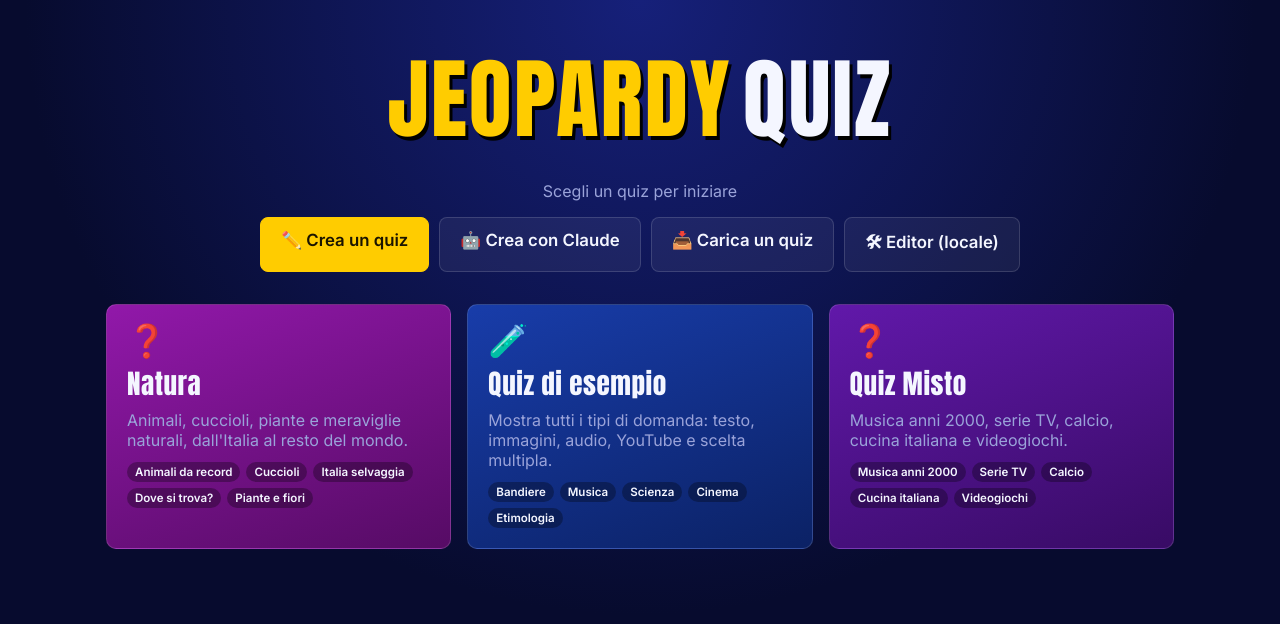
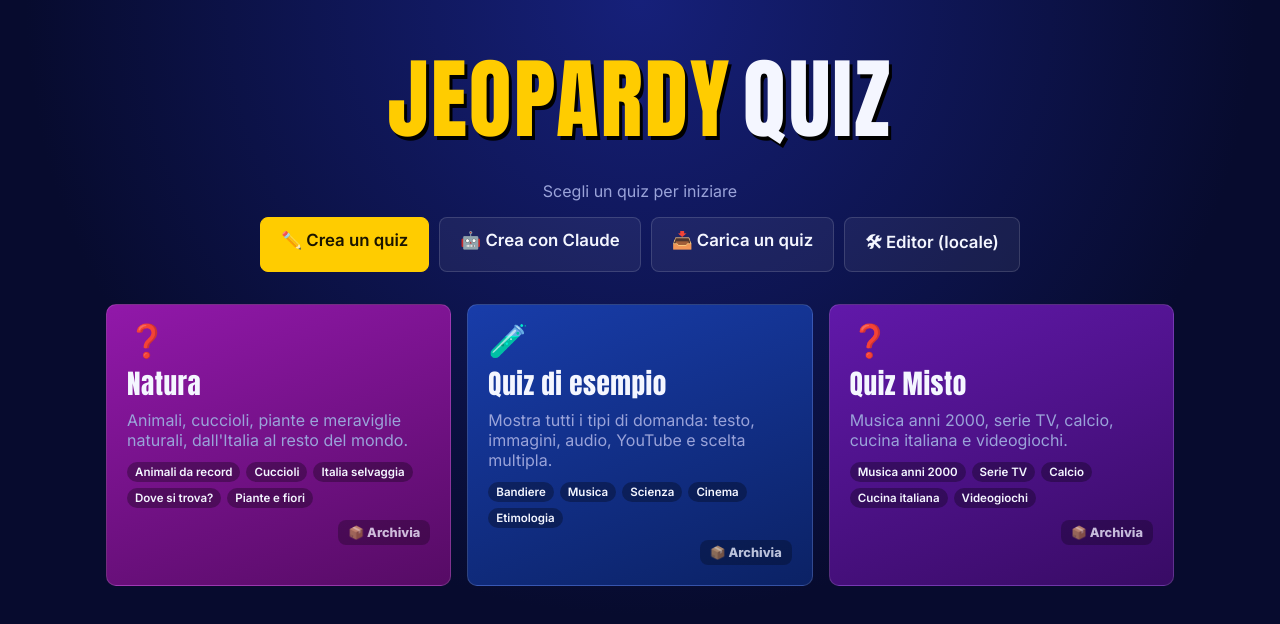
Before and after one commit to Michelo1927/GameNightBox, a React (Vite) app: page / in a window 1280 px wide. Shown: the top 624 px of the page. Built offline with nearby package versions, Linux system fonts and the light colour scheme.

Commit message:
Archivio dei quiz sul dispositivo: archivia e ripristina dalla prima schermata
Co-Authored-By: Claude Opus 5.5 <noreply@anthropic.com>

```diff
--- a/src/creator/creator.css
+++ b/src/creator/creator.css
@@ -82,7 +82,6 @@
 .home-actions { display: flex; flex-wrap: wrap; justify-content: center; gap: 10px; margin-top: 16px; }
 .home-actions .btn { padding: 12px 20px; font-size: 1.05rem; }
 .home h3 { margin: 32px 0 12px; color: var(--muted); font-size: 1rem; text-transform: uppercase; letter-spacing: 1px; }
-.quiz-card .remove { position: absolute; bottom: 10px; right: 10px; border: 0; background: rgba(0, 0, 0, 0.35); border-radius: 8px; padding: 4px 8px; }
 
 .cr-final { display: flex; flex-direction: column; gap: 2px; margin: 14px 0; padding: 14px 16px; border-radius: 10px; border: 2px dashed var(--gold); font-weight: 800; color: var(--gold); }
 .cr-final small { font-weight: 500; color: var(--muted); }
--- a/src/pages/Home.tsx
+++ b/src/pages/Home.tsx
@@ -1,15 +1,33 @@
-import { useState, type CSSProperties } from 'react';
+import { useState, type CSSProperties, type MouseEvent } from 'react';
 import { hasSavedGame } from '../game/state';
+import { archivedSlugs, setArchived } from '../quiz/archive';
 import { importedQuizzes, removeImported } from '../quiz/imported';
 import { quizzes, type LoadedQuiz } from '../quiz/load';
 
 export default function Home() {
   const [imported, setImported] = useState(importedQuizzes);
+  const [archived, setArchivedList] = useState(archivedSlugs);
   const remove = (slug: string, title: string) => {
     if (!confirm(`Togliere "${title}" da questo dispositivo?`)) return;
     removeImported(slug);
+    setArchivedList(setArchived(slug, false));
     setImported(importedQuizzes());
   };
+  const archive = (slug: string, on: boolean) => setArchivedList(setArchived(slug, on));
+
+  const isArchived = (q: LoadedQuiz) => archived.includes(q.slug);
+  const shownImported = imported.filter((q) => !isArchived(q));
+  const shownSite = quizzes.filter((q) => !isArchived(q));
+  const inArchive = [...imported, ...quizzes].filter(isArchived);
+  const card = (q: LoadedQuiz, inArchive = false) => (
+    <QuizCard
+      key={q.slug}
+      loaded={q}
+      archived={inArchive}
+      onArchive={() => archive(q.slug, !inArchive)}
+      onRemove={q.imported ? () => remove(q.slug, q.quiz.title) : undefined}
+    />
+  );
 
   return (
     <div className="page home">
@@ -24,31 +42,50 @@ export default function Home() {
         </div>
       </header>
 
-      {imported.length > 0 && (
+      {shownImported.length > 0 && (
         <>
           <h3>Caricati su questo dispositivo</h3>
-          <div className="quiz-grid">
-            {imported.map((q) => (
-              <QuizCard key={q.slug} loaded={q} onRemove={() => remove(q.slug, q.quiz.title)} />
-            ))}
-          </div>
-          <h3>Quiz del sito</h3>
+          <div className="quiz-grid">{shownImported.map((q) => card(q))}</div>
+          {shownSite.length > 0 && <h3>Quiz del sito</h3>}
         </>
       )}
       <div className="quiz-grid">
-        {quizzes.map((q) => (
-          <QuizCard key={q.slug} loaded={q} />
-        ))}
+        {shownSite.map((q) => card(q))}
         {quizzes.length === 0 && <p className="muted">Nessun quiz trovato in quizzes/.</p>}
+        {quizzes.length > 0 && shownSite.length === 0 && shownImported.length === 0 && (
+          <p className="muted">Tutti i quiz sono in archivio: li trovi qui sotto.</p>
+        )}
       </div>
+
+      {inArchive.length > 0 && (
+        <details className="archive">
+          <summary>
+            📦 Archivio ({inArchive.length}) <span className="muted">· solo su questo dispositivo</span>
+          </summary>
+          <div className="quiz-grid">{inArchive.map((q) => card(q, true))}</div>
+        </details>
+      )}
     </div>
   );
 }
 
-function QuizCard({ loaded: { slug, quiz, errors }, onRemove }: { loaded: LoadedQuiz; onRemove?: () => void }) {
+interface CardProps {
+  loaded: LoadedQuiz;
+  archived?: boolean;
+  onArchive: () => void;
+  onRemove?: () => void;
+}
+
+function QuizCard({ loaded: { slug, quiz, errors }, archived, onArchive, onRemove }: CardProps) {
+  // Buttons inside the card link: they must not open the quiz.
+  const action = (fn: () => void) => (e: MouseEvent) => {
+    e.preventDefault();
+    e.stopPropagation();
+    fn();
+  };
   return (
     <a
-      className={`quiz-card ${errors.length ? 'broken' : ''}`}
+      className={`quiz-card ${errors.length ? 'broken' : ''} ${archived ? 'archived' : ''}`}
       href={errors.length ? undefined : `#/q/${slug}/setup`}
       style={errors.length ? undefined : ({ ['--hue' as string]: hue(slug) } as CSSProperties)}
     >
@@ -69,18 +106,16 @@ function QuizCard({ loaded: { slug, quiz, errors }, onRemove }: { loaded: Loaded
         </div>
       )}
       {!errors.length && hasSavedGame(slug) && <span className="badge">Partita in corso</span>}
-      {onRemove && (
-        <button
-          className="remove"
-          title="Togli da questo dispositivo"
-          onClick={(e) => {
-            e.preventDefault();
-            onRemove();
-          }}
-        >
-          🗑
+      <span className="card-actions">
+        <button title={archived ? 'Rimetti nella prima schermata' : 'Sposta in archivio'} onClick={action(onArchive)}>
+          {archived ? '📤 Ripristina' : '📦 Archivia'}
         </button>
-      )}
+        {onRemove && (
+          <button title="Togli da questo dispositivo" onClick={action(onRemove)}>
+            🗑
+          </button>
+        )}
+      </span>
     </a>
   );
 }
--- /dev/null
+++ b/src/quiz/archive.ts
@@ -0,0 +1,22 @@
+// Quizzes moved out of the home screen. Kept only in this browser: each device has its own archive.
+const KEY = 'jeopardy-quiz:archived';
+
+export function archivedSlugs(): string[] {
+  try {
+    const list = JSON.parse(localStorage.getItem(KEY) ?? '[]');
+    return Array.isArray(list) ? list.filter((s): s is string => typeof s === 'string') : [];
+  } catch {
+    return [];
+  }
+}
+
+export function setArchived(slug: string, archived: boolean): string[] {
+  const list = archivedSlugs().filter((s) => s !== slug);
+  if (archived) list.push(slug);
+  try {
+    localStorage.setItem(KEY, JSON.stringify(list));
+  } catch {
+    /* not persisted */
+  }
+  return list;
+}
--- a/src/styles.css
+++ b/src/styles.css
@@ -440,3 +440,13 @@ button.team-points:hover { background: rgba(255, 255, 255, 0.08); }
 .wheel-order li::before { content: counter(pos) 'ª · '; }
 .wheel-order.big { flex-direction: column; align-items: center; gap: 10px; margin: 8px 0; }
 .wheel-order.big li { font-size: clamp(1.2rem, min(3.4vw, 4.5vh), 1.8rem); padding: 8px 26px; min-width: 60%; }
+
+/* ---------- Home: archive quizzes this device doesn't need on the first screen ---------- */
+.card-actions { display: flex; justify-content: flex-end; gap: 6px; margin-top: 12px; }
+.card-actions button { border: 0; border-radius: 8px; padding: 5px 10px; background: rgba(0, 0, 0, 0.35); color: var(--text); font: inherit; font-size: 0.8rem; font-weight: 700; cursor: pointer; opacity: 0.75; }
+.card-actions button:hover, .card-actions button:focus-visible { opacity: 1; background: rgba(0, 0, 0, 0.6); }
+.archive { margin-top: 36px; border-top: 1px solid var(--line); padding-top: 16px; }
+.archive summary { cursor: pointer; font-weight: 800; font-size: 1.1rem; margin-bottom: 14px; }
+.archive summary .muted { font-weight: 500; font-size: 0.9rem; }
+.quiz-card.archived { filter: saturate(0.45); opacity: 0.85; }
+.quiz-card.archived:hover { filter: none; opacity: 1; }
```
Also changed, not shown: 1 other file (tests, documents, lock files or other folders).
